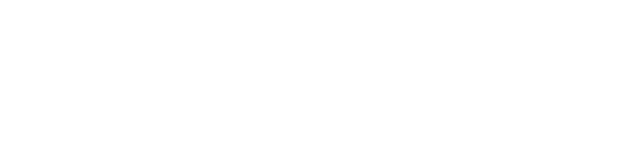
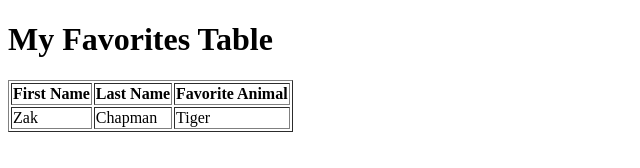
Before and after one commit to zchapman24/html-exercise, a plain HTML site: page favorites.html in a window 1280 px wide. Shown: the whole page, without its empty margins (0-640 px from the left). Drawn offline with Linux system fonts and the light colour scheme.

Commit message:
Add favorites table

```diff
--- a/favorites.html
+++ b/favorites.html
@@ -1,10 +1,26 @@
 <!DOCTYPE html>
 <html>
-<head>
-  <meta charset="UTF-8" />
-  <title>title</title>
-</head>
-<body>
-
-</body>
+  <head>
+    <meta charset="UTF-8" />
+    <title>Favorites Table</title>
+  </head>
+  <body>
+    <h1>My Favorites Table</h1>
+    <table border="1">
+      <thead>
+        <tr>
+          <th>First Name</th>
+          <th>Last Name</th>
+          <th>Favorite Animal</th>
+        </tr>
+      </thead>
+      <tbody>
+        <tr>
+          <td>Zak</td>
+          <td>Chapman</td>
+          <td>Tiger</td>
+        </tr>
+      </tbody>
+    </table>
+  </body>
 </html>
```
